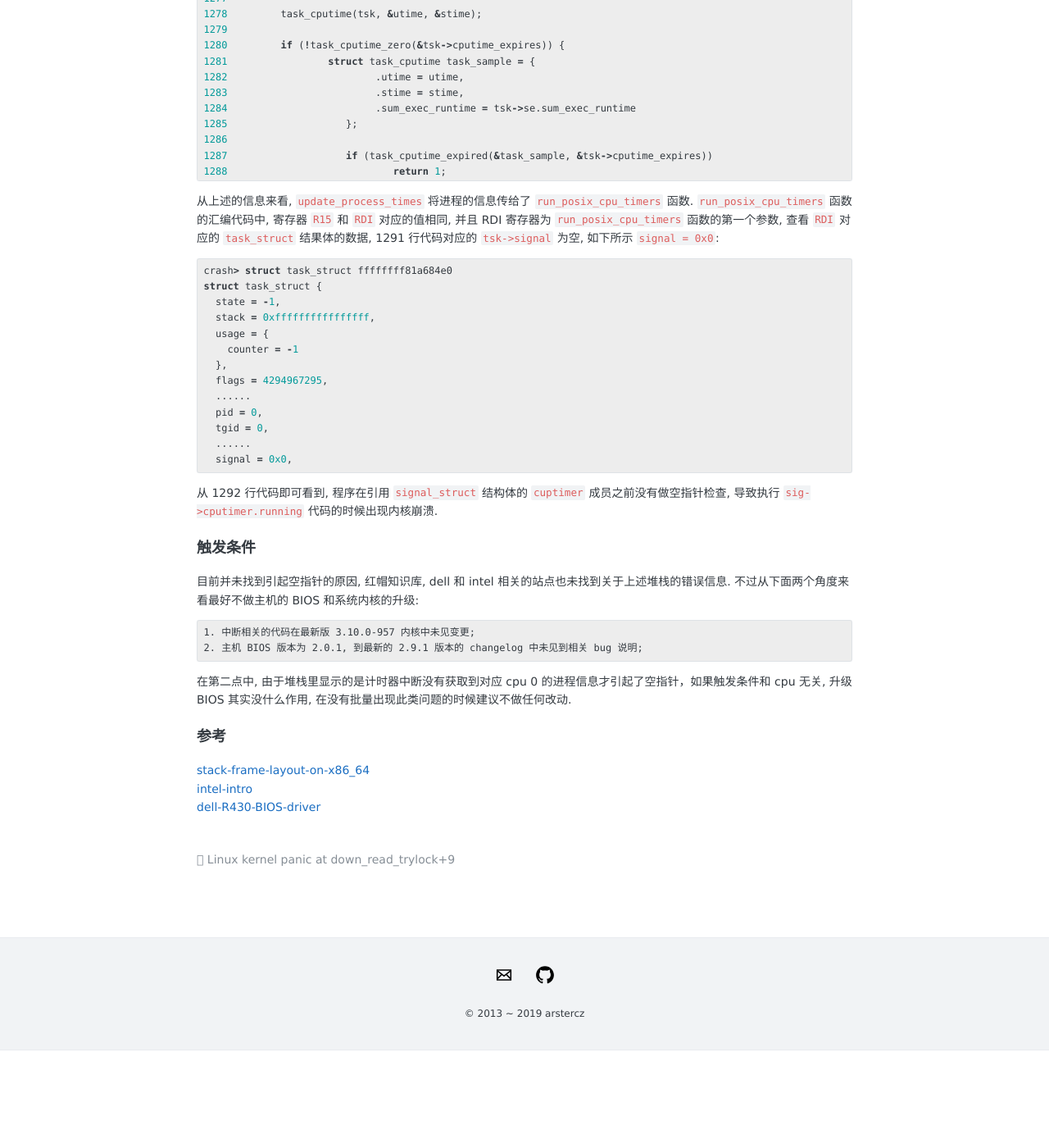
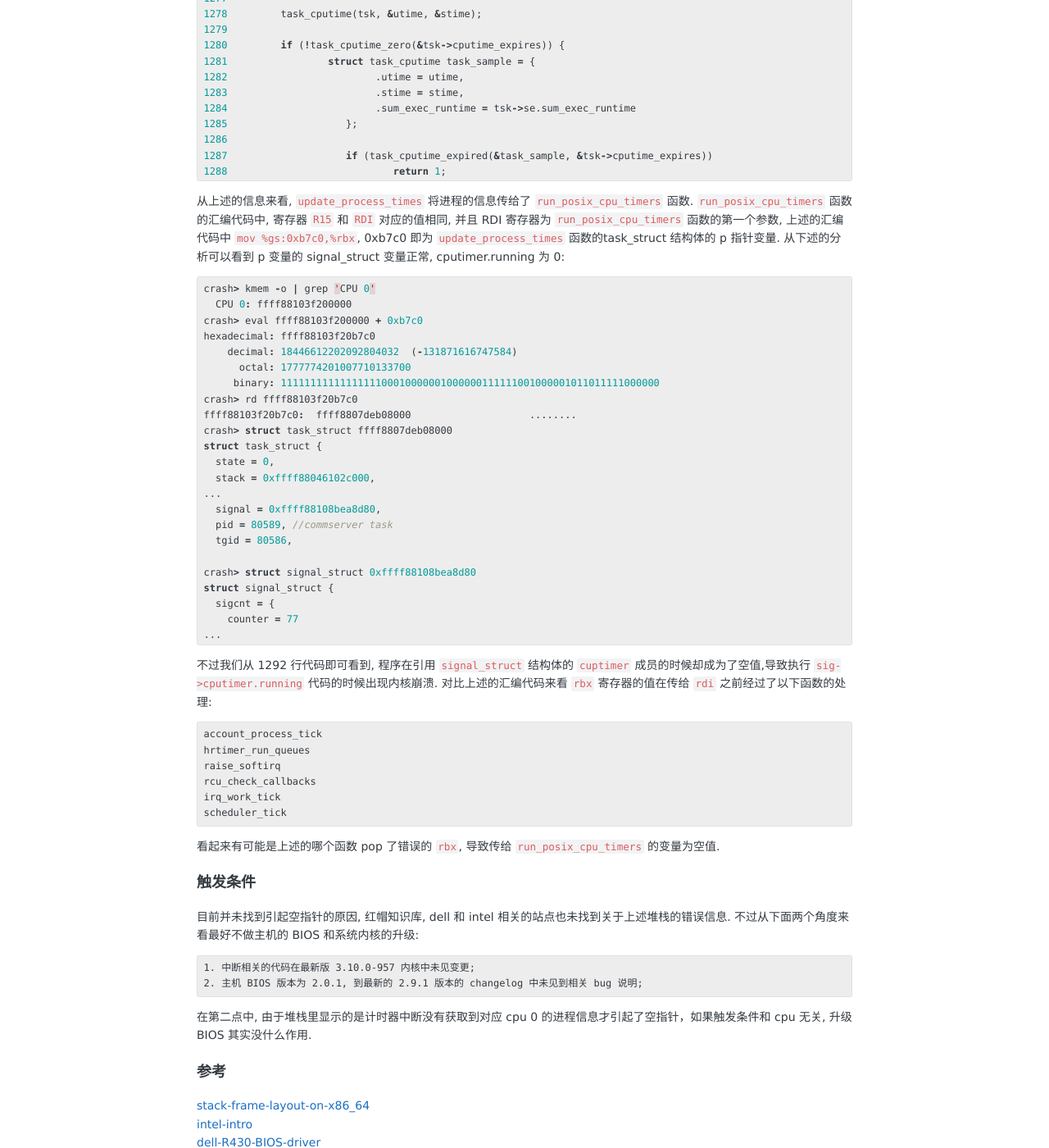
Before and after one commit to arstercz/arstercz.github.io, a Jekyll site: the page built from _posts/2019-07-24-linux-kernel-panic-at-run_posix_cpu_timers-post.md, in a window 1280 px wide and 1400 px high, scrolled down 1071 px. Shown: the whole window at 82% size. Built offline with Jekyll 4.4.1, drawn with Linux system fonts in a browser that asks for light colours; comment, search, counter and statistics services are not loaded; before the commit the page ends 2352 px from its top, so only the background shows below that.

Commit message:
complete cause

````diff
--- a/_posts/2019-07-24-linux-kernel-panic-at-run_posix_cpu_timers-post.md
+++ b/_posts/2019-07-24-linux-kernel-panic-at-run_posix_cpu_timers-post.md
@@ -148,26 +148,86 @@
  13 {
  14         return this_cpu_read_stable(current_task);
  15 }
+
+crash> dis -rl ffffffff8108e8ee
+/usr/src/debug/kernel-3.10.0-327.18.2.el7/linux-3.10.0-327.18.2.el7.x86_64/kernel/timer.c: 1370
+...
+/usr/src/debug/kernel-3.10.0-327.18.2.el7/linux-3.10.0-327.18.2.el7.x86_64/arch/x86/include/asm/current.h: 14
+0xffffffff8108e89c <update_process_times+28>:   mov    %gs:0xb7c0,%rbx
+/usr/src/debug/kernel-3.10.0-327.18.2.el7/linux-3.10.0-327.18.2.el7.x86_64/kernel/timer.c: 1375
+0xffffffff8108e8a5 <update_process_times+37>:   mov    %rbx,%rdi
+0xffffffff8108e8a8 <update_process_times+40>:   callq  0xffffffff810bbec0 <account_process_tick>
+/usr/src/debug/kernel-3.10.0-327.18.2.el7/linux-3.10.0-327.18.2.el7.x86_64/kernel/timer.c: 1402
+0xffffffff8108e8ad <update_process_times+45>:   callq  0xffffffff810aa670 <hrtimer_run_queues>
+/usr/src/debug/kernel-3.10.0-327.18.2.el7/linux-3.10.0-327.18.2.el7.x86_64/kernel/timer.c: 1403
+0xffffffff8108e8b2 <update_process_times+50>:   mov    $0x1,%edi
+0xffffffff8108e8b7 <update_process_times+55>:   callq  0xffffffff81084f30 <raise_softirq>
+/usr/src/debug/kernel-3.10.0-327.18.2.el7/linux-3.10.0-327.18.2.el7.x86_64/kernel/timer.c: 1377
+0xffffffff8108e8bc <update_process_times+60>:   mov    %r12d,%esi
+0xffffffff8108e8bf <update_process_times+63>:   mov    %r13d,%edi
+0xffffffff8108e8c2 <update_process_times+66>:   callq  0xffffffff81126690 <rcu_check_callbacks>
+/usr/src/debug/kernel-3.10.0-327.18.2.el7/linux-3.10.0-327.18.2.el7.x86_64/arch/x86/include/asm/thread_info.h: 211
+0xffffffff8108e8c7 <update_process_times+71>:   mov    %gs:0xb7b8,%rax
+/usr/src/debug/kernel-3.10.0-327.18.2.el7/linux-3.10.0-327.18.2.el7.x86_64/kernel/timer.c: 1379
+0xffffffff8108e8d0 <update_process_times+80>:   testl  $0x3ff0000,-0x3fbc(%rax)
+0xffffffff8108e8da <update_process_times+90>:   je     0xffffffff8108e8e1 <update_process_times+97>
+/usr/src/debug/kernel-3.10.0-327.18.2.el7/linux-3.10.0-327.18.2.el7.x86_64/kernel/timer.c: 1380
+0xffffffff8108e8dc <update_process_times+92>:   callq  0xffffffff81156070 <irq_work_tick>
+/usr/src/debug/kernel-3.10.0-327.18.2.el7/linux-3.10.0-327.18.2.el7.x86_64/kernel/timer.c: 1382
+0xffffffff8108e8e1 <update_process_times+97>:   callq  0xffffffff810b75c0 <scheduler_tick>
+/usr/src/debug/kernel-3.10.0-327.18.2.el7/linux-3.10.0-327.18.2.el7.x86_64/kernel/timer.c: 1383
+0xffffffff8108e8e6 <update_process_times+102>:  mov    %rbx,%rdi     // task_struct variable
+0xffffffff8108e8e9 <update_process_times+105>:  callq  0xffffffff810a8650 <run_posix_cpu_timers>
+/usr/src/debug/kernel-3.10.0-327.18.2.el7/linux-3.10.0-327.18.2.el7.x86_64/kernel/timer.c: 1384
+0xffffffff8108e8ee <update_process_times+110>:  pop    %rbx
 ```
 
-从上述的信息来看, `update_process_times` 将进程的信息传给了 `run_posix_cpu_timers` 函数. `run_posix_cpu_timers` 函数的汇编代码中, 寄存器 `R15` 和 `RDI` 对应的值相同, 并且 RDI 寄存器为 `run_posix_cpu_timers` 函数的第一个参数, 查看 `RDI` 对应的 `task_struct` 结果体的数据, 1291 行代码对应的 `tsk->signal` 为空, 如下所示 `signal = 0x0`:
+从上述的信息来看, `update_process_times` 将进程的信息传给了 `run_posix_cpu_timers` 函数. `run_posix_cpu_timers` 函数的汇编代码中, 寄存器 `R15` 和 `RDI` 对应的值相同, 并且 RDI 寄存器为 `run_posix_cpu_timers` 函数的第一个参数, 上述的汇编代码中 `mov    %gs:0xb7c0,%rbx`, 0xb7c0 即为 `update_process_times` 函数的task_struct 结构体的 p 指针变量. 从下述的分析可以看到 p 变量的 signal_struct 变量正常, cputimer.running 为 0:
 ```c
-crash> struct task_struct ffffffff81a684e0
+crash> kmem -o | grep 'CPU 0'
+  CPU 0: ffff88103f200000
+crash> eval ffff88103f200000 + 0xb7c0
+hexadecimal: ffff88103f20b7c0
+    decimal: 18446612202092804032  (-131871616747584)
+      octal: 1777774201007710133700
+     binary: 1111111111111111100010000001000000111111001000001011011111000000
+crash> rd ffff88103f20b7c0
+ffff88103f20b7c0:  ffff8807deb08000                    ........
+crash> struct task_struct ffff8807deb08000
 struct task_struct {
-  state = -1,
-  stack = 0xffffffffffffffff,
-  usage = {
-    counter = -1
-  },
-  flags = 4294967295,
-  ......
-  pid = 0,
-  tgid = 0,
-  ......
-  signal = 0x0,
+  state = 0,
+  stack = 0xffff88046102c000,
+...
+  signal = 0xffff88108bea8d80,
+  pid = 80589, //commserver task
+  tgid = 80586,
+
+crash> struct signal_struct 0xffff88108bea8d80
+struct signal_struct {
+  sigcnt = {
+    counter = 77
+...
+  cputimer = {
+    cputime = {
+      utime = 0,
+      stime = 0,
+      sum_exec_runtime = 0
+    },
+    running = 0,
+    lock = {
 ```
 
-从 1292 行代码即可看到, 程序在引用 `signal_struct` 结构体的 `cuptimer` 成员之前没有做空指针检查, 导致执行 `sig->cputimer.running` 代码的时候出现内核崩溃.
+不过我们从 1292 行代码即可看到, 程序在引用 `signal_struct` 结构体的 `cuptimer` 成员的时候却成为了空值,导致执行 `sig->cputimer.running` 代码的时候出现内核崩溃. 对比上述的汇编代码来看 `rbx` 寄存器的值在传给 `rdi` 之前经过了以下函数的处理:
+```
+account_process_tick
+hrtimer_run_queues
+raise_softirq
+rcu_check_callbacks
+irq_work_tick
+scheduler_tick
+```
+看起来有可能是上述的哪个函数 pop 了错误的 `rbx`, 导致传给 `run_posix_cpu_timers` 的变量为空值.
+
 
 ### 触发条件
 
@@ -178,7 +238,7 @@
 2. 主机 BIOS 版本为 2.0.1, 到最新的 2.9.1 版本的 changelog 中未见到相关 bug 说明;
 ```
 
-在第二点中, 由于堆栈里显示的是计时器中断没有获取到对应 cpu 0 的进程信息才引起了空指针，如果触发条件和 cpu 无关, 升级 BIOS 其实没什么作用, 在没有批量出现此类问题的时候建议不做任何改动.
+在第二点中, 由于堆栈里显示的是计时器中断没有获取到对应 cpu 0 的进程信息才引起了空指针，如果触发条件和 cpu 无关, 升级 BIOS 其实没什么作用.
 
 ### 参考
 
````
